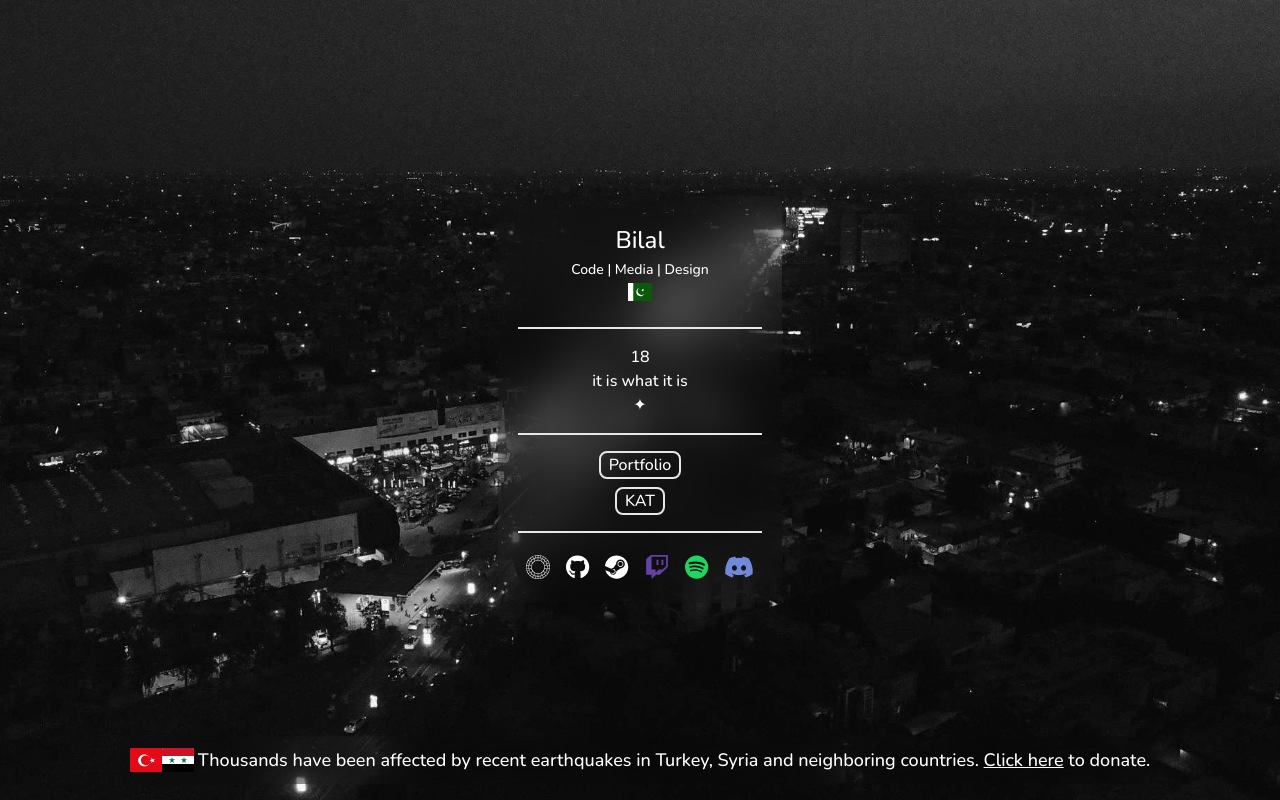
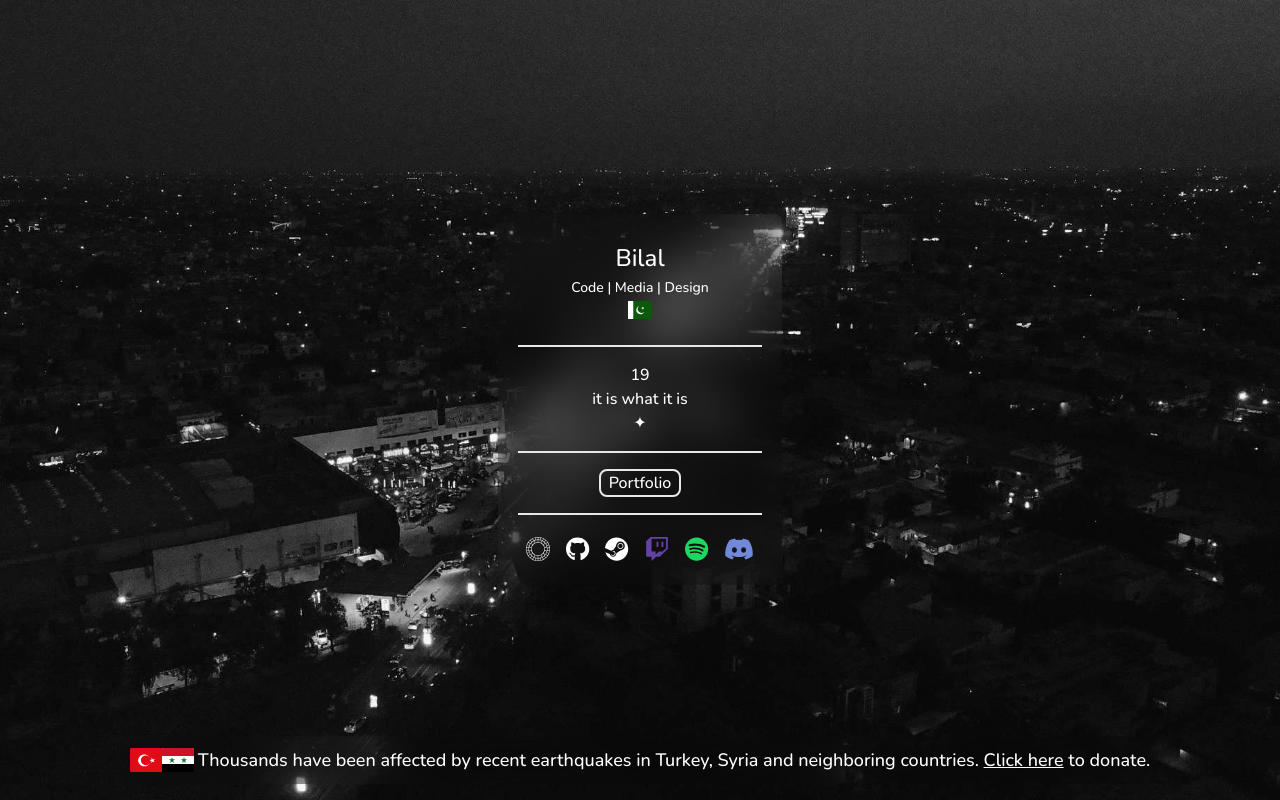
Before and after one commit to iamwookie/website, a Next.js app: page / in a window 1280 px wide. Built offline with nearby package versions, Linux system fonts and the light colour scheme; no server answers.

Commit message:
style: changed description

```diff
--- a/pages/index.tsx
+++ b/pages/index.tsx
@@ -47,7 +47,7 @@ export default function Home({ discordTag, avatarURL }: Props) {
                 />
 
                 <p className="mt-4 py-4 border-y-2 text-base">
-                    18
+                    19
                     <br />
                     it is what it is
                     <br />✦
@@ -56,9 +56,6 @@ export default function Home({ discordTag, avatarURL }: Props) {
                 <div className="mt-4">
                     <Link href="/portfolio">
                         <TextButton>Portfolio</TextButton>
-                    </Link>
-                    <Link href="/kat">
-                        <TextButton>KAT</TextButton>
                     </Link>
                 </div>
 
```
